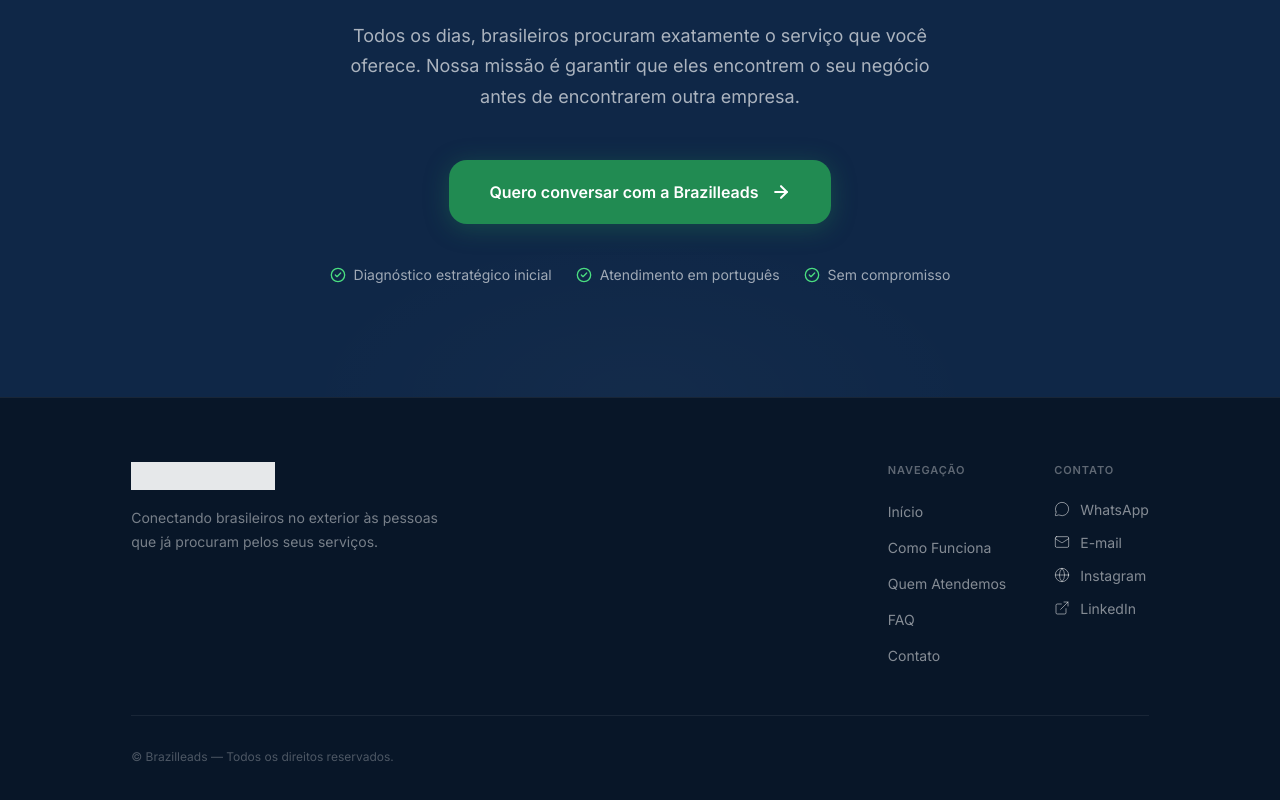
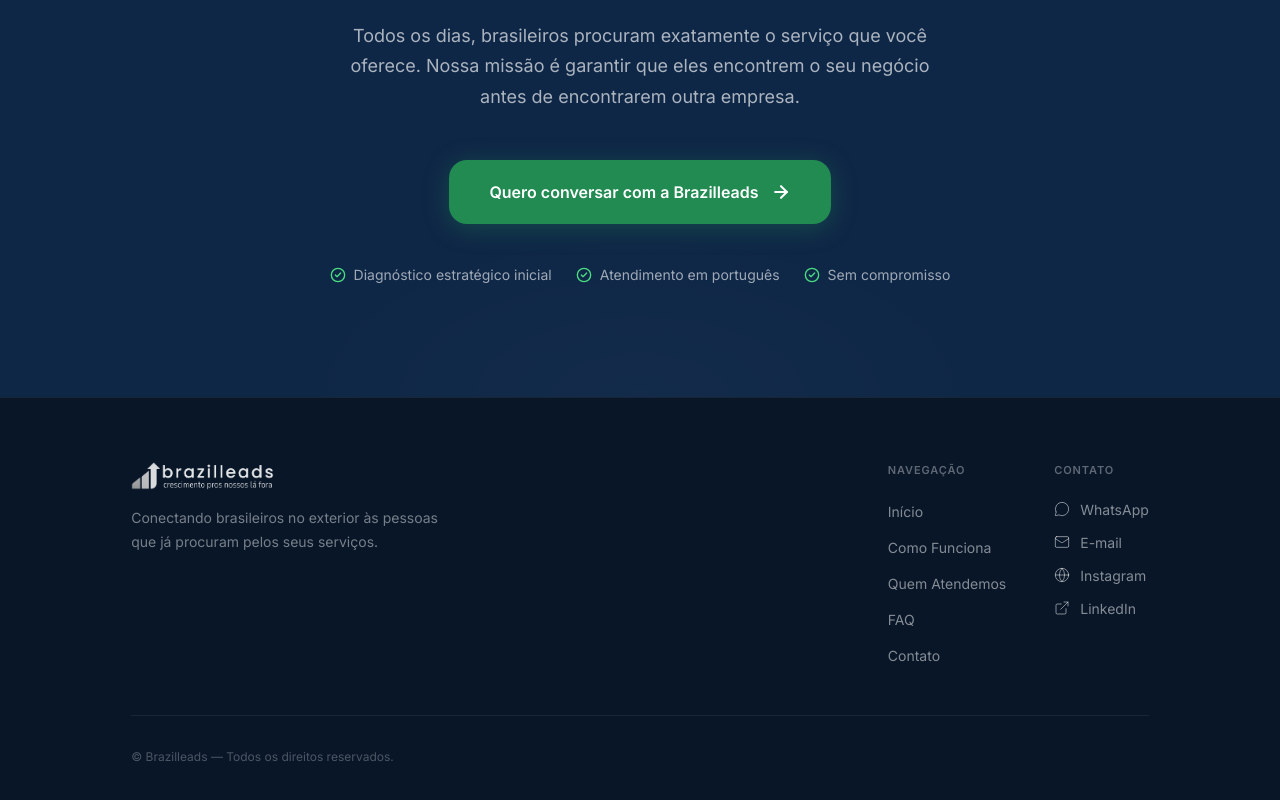
Before and after one commit to casteleti/brazilleads, a Next.js app: page / in a window 1280 px wide. Shown: the part 7608-8408 px from the top of the page. Built offline with nearby package versions, Linux system fonts and the light colour scheme; no server answers.

Commit message:
feat: rodapé — logo branco logo_brazilleads_branco.png (sem filter CSS)

```diff
--- a/components/layout/Footer.tsx
+++ b/components/layout/Footer.tsx
@@ -32,15 +32,9 @@ export function Footer() {
             <div className="mb-4">
               {/* eslint-disable-next-line @next/next/no-img-element */}
               <img
-                src="/imgs/logo_brazilleads.png"
+                src="/imgs/logo_brazilleads_branco.png"
                 alt="Brazilleads"
-                style={{
-                  height: '28px',
-                  width: 'auto',
-                  objectFit: 'contain',
-                  filter: 'brightness(0) invert(1)',
-                  opacity: 0.9,
-                }}
+                style={{ height: '28px', width: 'auto', objectFit: 'contain', opacity: 0.9 }}
               />
             </div>
             <p
```
Also changed, not shown: public/imgs/logo_brazilleads_branco.png (added).
